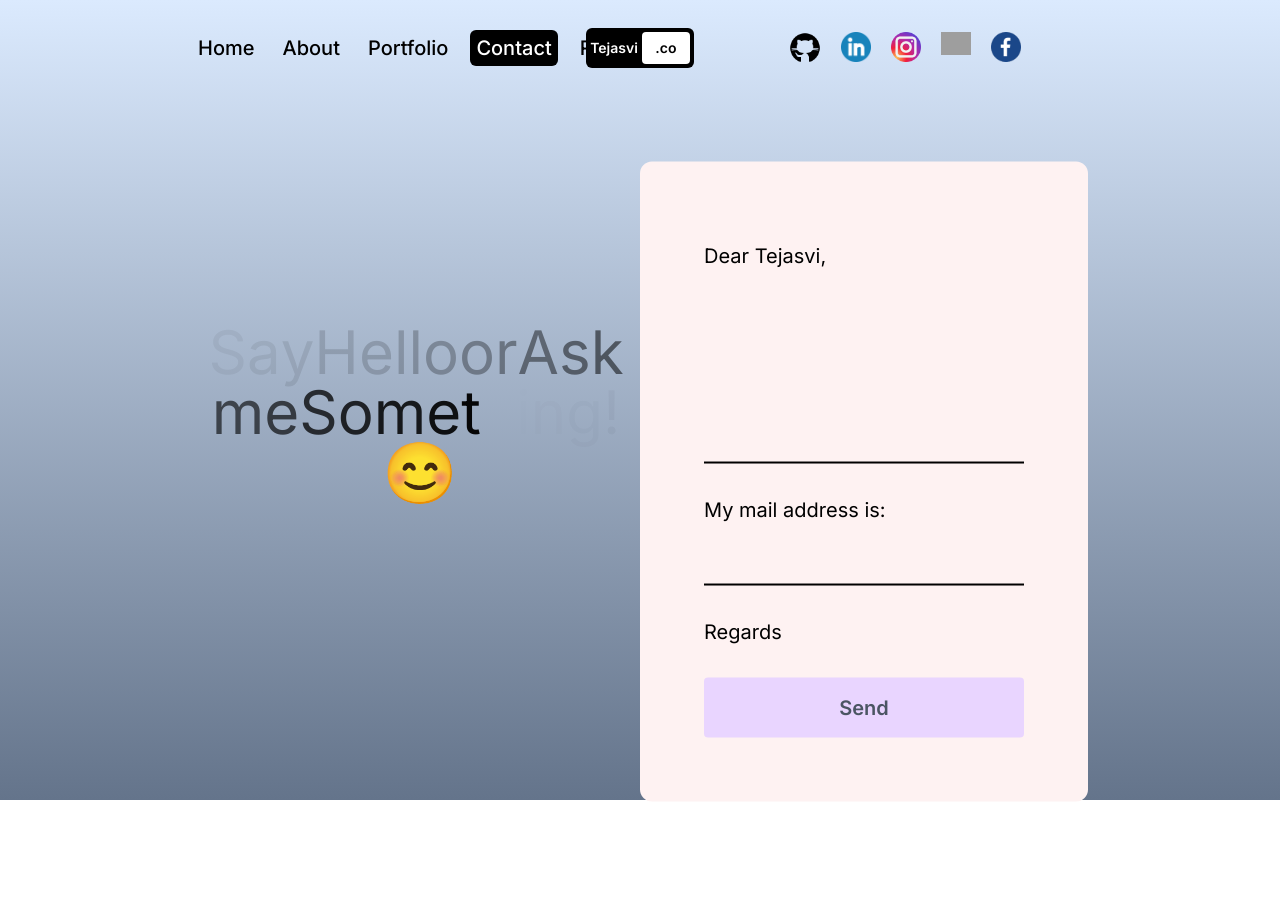
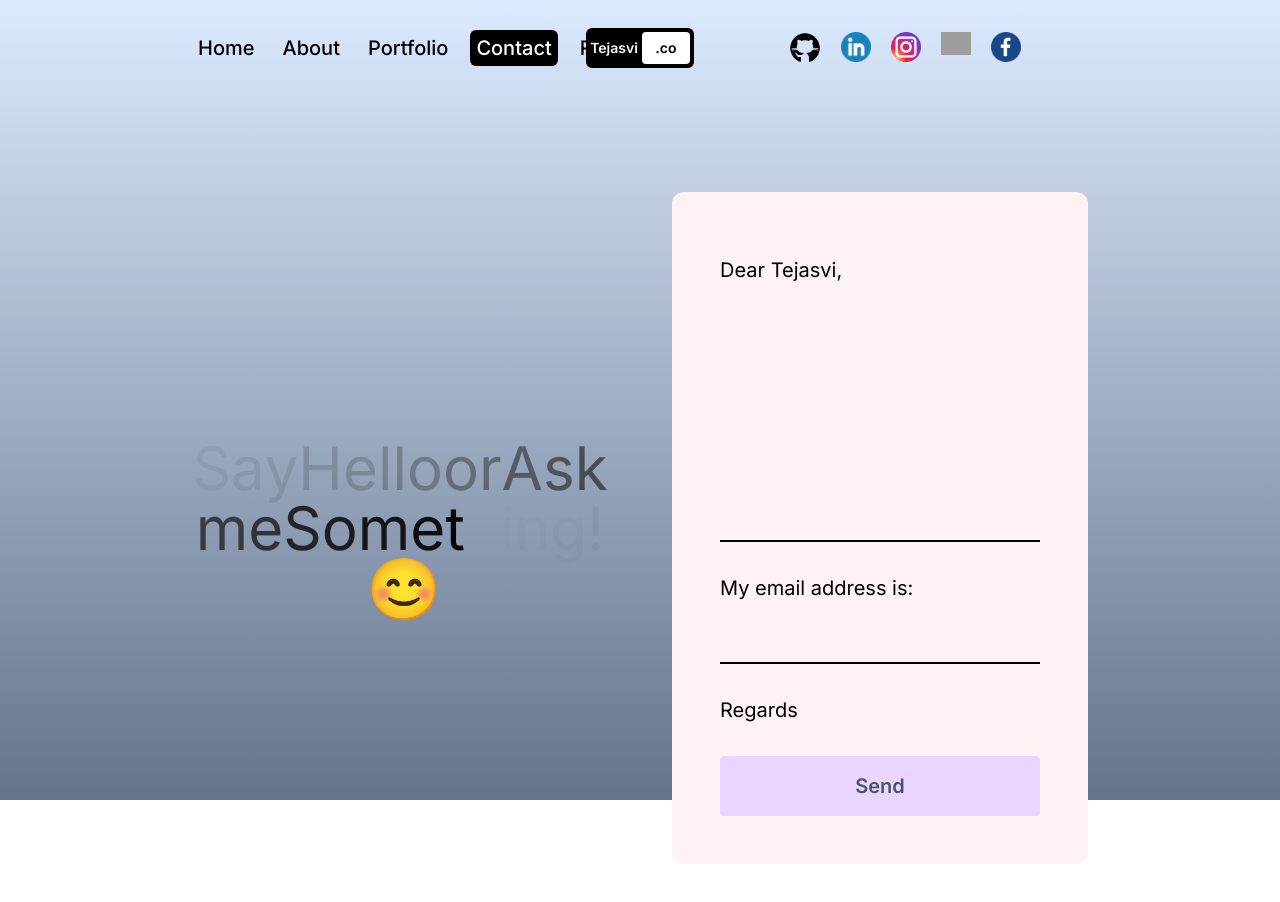
Before and after one commit to tejasvi541/portfolio-2.0, a Next.js app: page /contact in a window 1280 px wide. Shown: the top 902 px of the page. Before the commit the page ends 812 px from the top, so only its background shows below. Built offline with nearby package versions, Linux system fonts and the light colour scheme; grey boxes are pictures that could not be loaded.

Commit message:
Added Image cache settings plus some css changes

```diff
--- a/next.config.mjs
+++ b/next.config.mjs
@@ -7,6 +7,7 @@ const nextConfig = {
         hostname: "images.pexels.com",
       },
     ],
+    minimumCacheTTL: 60,
   },
 };
 
--- a/src/app/contact/page.jsx
+++ b/src/app/contact/page.jsx
@@ -13,7 +13,6 @@ const ContactPage = () => {
     e.preventDefault();
     setError(false);
     setSuccess(false);
-
     emailjs
       .sendForm(
         process.env.NEXT_PUBLIC_SERVICE_ID,
@@ -33,15 +32,16 @@ const ContactPage = () => {
   };
 
   return (
+    <div className="min-h-screen w-full py-24 px-4 sm:px-8 md:px-12 lg:px-20 xl:px-48">
       <motion.div
-      className="h-full"
-      initial={{ y: "-200vh" }}
-      animate={{ y: "-12%" }}
-      transition={{ duration: 1 }}>
+        className="h-full w-full"
+        initial={{ opacity: 0, y: 50 }}
+        animate={{ opacity: 1, y: 0 }}
+        transition={{ duration: 0.5 }}>
         {/* Main Container */}
-      <div className="flex flex-col lg:flex-row px-4 sm:px-8 md:px-12 lg:px-20 xl:px-48 lg:overflow-hidden min-h-screen">
+        <div className="flex flex-col lg:flex-row gap-8 lg:gap-16">
           {/* Text Container */}
-        <div className="flex items-center justify-center text-3xl sm:text-4xl md:text-5xl lg:text-6xl lg:w-1/2 h-[30vh] lg:h-auto lg:min-h-screen p-4 mb-8 lg:mb-0">
+          <div className="flex items-center justify-center text-3xl sm:text-4xl md:text-5xl lg:text-6xl lg:w-1/2">
             <div className="flex flex-wrap justify-center items-center">
               {text.split("").map((letter, index) => (
                 <motion.span
@@ -60,24 +60,26 @@ const ContactPage = () => {
             </div>
           </div>
           {/* Form Container */}
+          <div className="lg:w-1/2">
             <form
               onSubmit={sendEmail}
               ref={form}
-          className="bg-red-50 rounded-xl lg:relative lg:top-[150px] text-base sm:text-lg md:text-xl lg:w-1/2 max-w-full max-h-[80vh] flex flex-col gap-4 sm:gap-6 md:gap-8 justify-center p-4 sm:p-6 md:p-8 lg:p-12 xl:p-16 overflow-auto">
+              className="bg-red-50 rounded-xl text-base sm:text-lg md:text-xl w-full flex flex-col gap-4 sm:gap-6 md:gap-8 justify-center p-4 sm:p-6 md:p-8 lg:p-12">
               <span className="mt-4">Dear Tejasvi,</span>
               <textarea
                 rows={8}
                 className="bg-transparent border-b-2 border-b-black outline-none resize-none"
                 name="user_message"
               />
-          <span>My mail address is:</span>
+              <span>My email address is:</span>
               <input
                 name="user_email"
-            type="text"
+                type="email"
                 className="bg-transparent border-b-2 border-b-black outline-none"
+                required
               />
               <span>Regards</span>
-          <button className="bg-purple-200 rounded font-semibold text-gray-600 p-2 sm:p-3 md:p-4">
+              <button className="bg-purple-200 rounded font-semibold text-gray-600 p-2 sm:p-3 md:p-4 hover:bg-purple-300 transition-colors">
                 Send
               </button>
               {success && (
@@ -92,7 +94,9 @@ const ContactPage = () => {
               )}
             </form>
           </div>
+        </div>
       </motion.div>
+    </div>
   );
 };
 
```
Lines whose indentation alone changed are shown as unchanged.
